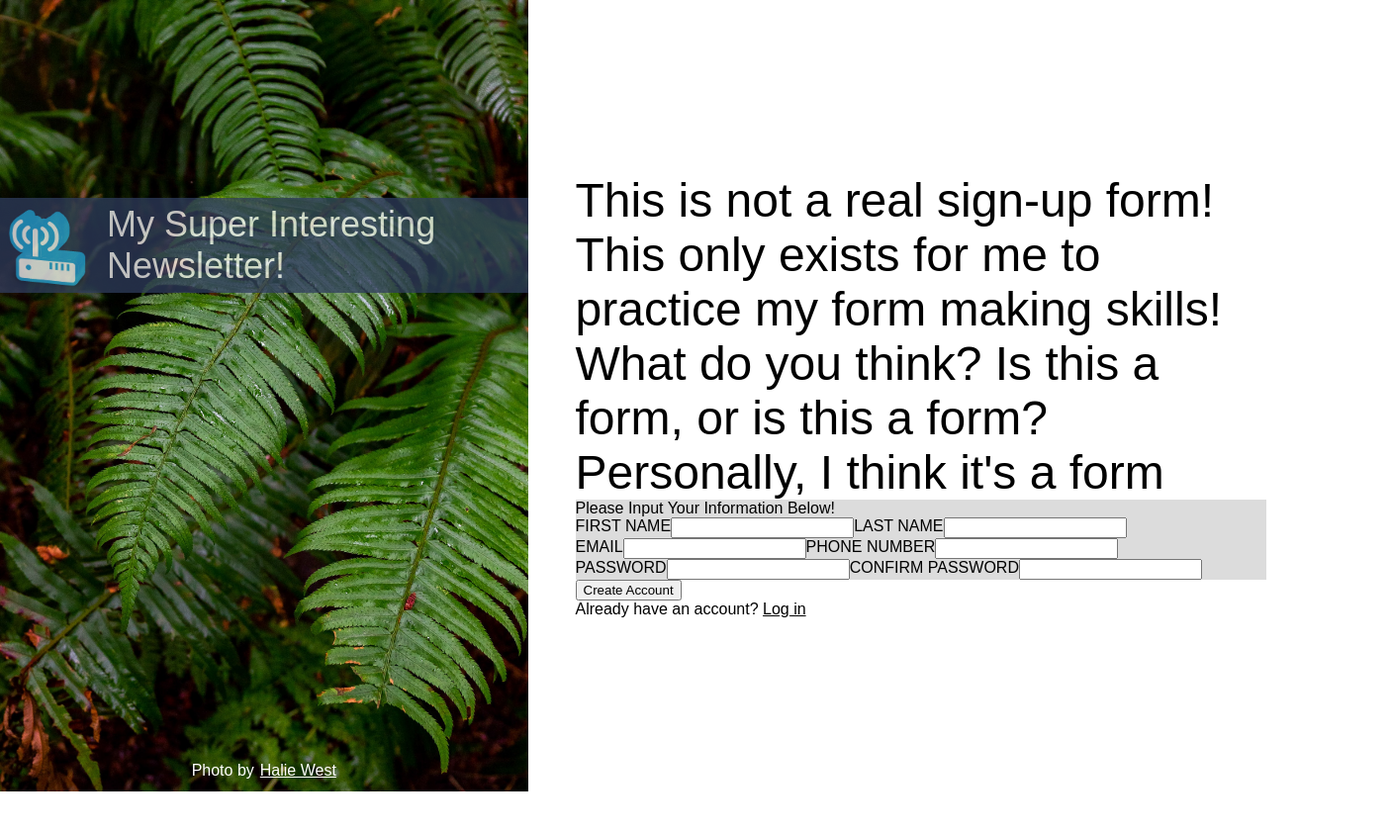
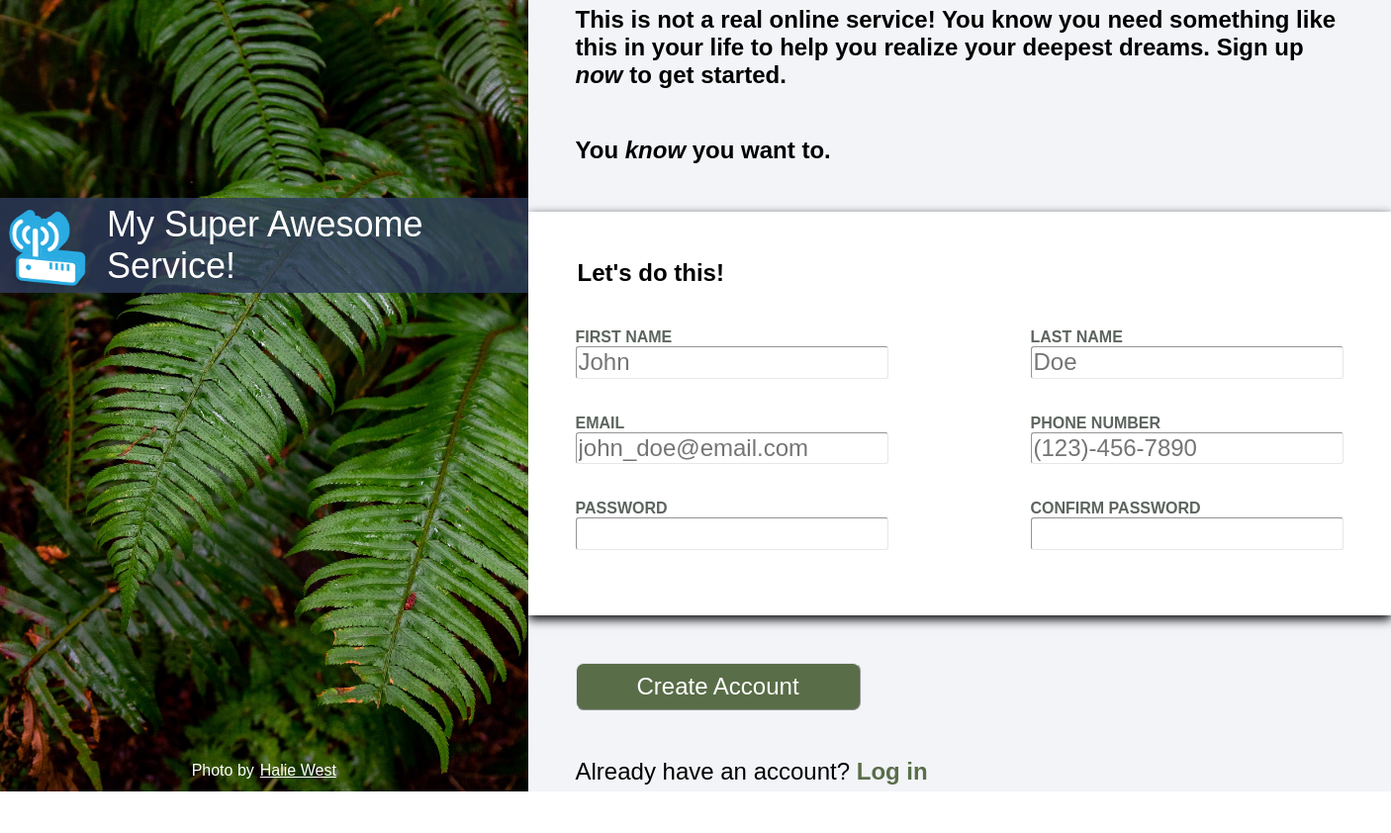
Before and after one commit to tediferJones/odin-sign-up-form, a plain HTML site: page index.html in a window 1280 px wide. Shown: the whole page at 99% size, 1406 px wide, since content can reach past the window. Before the commit the page ends 804 px from the top, so only its background shows below. Drawn offline with Linux system fonts and the light colour scheme.

Commit message:
Finishing touches

```diff
--- a/index.html
+++ b/index.html
@@ -10,46 +10,56 @@
 <body>
     <div class="image_container">
         <div class="logo">
-            <img src="wifi-wlan-icon.png" alt="Empty Mail Box">
-            <div>My Super Interesting Newsletter!</div>
+            <img class="my_title" src="wifi-wlan-icon.png" alt="Empty Mail Box">
+            <div class="my_title">My Super Awesome Service!</div>
         </div>
         <img src="backdrop.jpg" alt="Soothing Background">
         <div class="credit">Photo by <a href="https://unsplash.com/photos/25xggax4bSA">Halie West</a></div>
     </div>
     <div class="info_container">
-        <div class="message">This is not a real sign-up form!  This only exists for me to practice my form making skills!  What do you think?  Is this a form, or is this a form?  Personally, I think it's a form</div>
+        <div class="message1">This is not a real online service! You know you need something like this in your life to help you realize your deepest dreams. Sign up <em>now</em> to get started.</div>
+        <div class="message2">You <em>know</em> you want to.</div>
         <div class="my_form">
             <form>
                 <div class="form_container">
-                    <div>Please Input Your Information Below!</div>
+                    <legend>Let's do this!</legend>
                     <div class="form_row">
+                        <div class="input_container">
                             <label for="fname">FIRST NAME</label>
-                        <input type="text" id="fname">
-
+                            <input type="text" id="fname" placeholder="John" required>
+                        </div>
+                        <div class="input_container">
                             <label for="lname">LAST NAME</label>
-                        <input type="text" id="lname">
+                            <input type="text" id="lname" placeholder="Doe" required>
+                        </div>
                     </div>
 
                     <div class="form_row">
+                        <div class="input_container">
                             <label for="email">EMAIL</label>
-                        <input type="email" id="email">
-
+                            <input type="email" id="email" placeholder="john_doe@email.com" required>
+                        </div>
+                        <div class="input_container">
                             <label for="phone_num">PHONE NUMBER</label>
-                        <input type="tell" id="phone_num">
+                            <input type="tell" id="phone_num" placeholder="(123)-456-7890" required>
+                        </div>
                     </div>
 
                     <div class="form_row">
+                        <div class="input_container">
                             <label for="password">PASSWORD</label>
-                        <input type="password" id="password">
-
+                            <input type="password" id="password" required>
+                        </div>
+                        <div class="input_container">
                             <label for="confirm_password">CONFIRM PASSWORD</label>
-                        <input type="password" id="confirm_password">
+                            <input type="password" id="confirm_password" required>
+                        </div>
                     </div>
                 </div>
 
-                <input type="submit" value="Create Account">
+                <input type="submit" value="Create Account" class="submit_button">
             </form>
-            <div>Already have an account? <a href="www.google.com">Log in</a></div>
+            <div class="login">Already have an account? <a href="www.google.com" class="login_link">Log in</a></div>
         </div>
     </div>
 
--- a/style.css
+++ b/style.css
@@ -2,10 +2,11 @@ body {
     margin: 0;
     display: flex;
     font-family: Arial, Helvetica, sans-serif;
+    height: 100vh;
 }
 
 .image_container {
-    height: 100vh;
+    height: inherit;
     width: auto;
     position: relative;
 }
@@ -15,10 +16,9 @@ img {
 }
 
 .logo {
-    background-color: rgb(47, 61, 93);
+    background-color: rgba(47, 61, 93, 0.8);
     color: white;
-    font-size:36px;
-    opacity: 75%;
+    font-size: 36px;
     height: 96px;
     width: 100%;
 
@@ -48,24 +48,85 @@ a {
 }
 
 .info_container {
+    background-color: #f2f4f8;
+
     display: flex;
     flex-direction: column;
     justify-content: center;
-    margin-left: 48px;
 }
 
-.message {
-    font-size: 48px;
+.message1, .message2 {
+    font-size: 24px;
+    font-weight: bold;
+    padding: 48px;
 }
 
+.message2 {
+    padding-top: 0px;
+}
 .form_container {
-    background-color: gainsboro;
+    background-color: white;
+    padding: 48px;
+    box-shadow: 0px 4px 10px;
+}
+
+legend {
+    padding-bottom: 24px;
+    font-size: 24px;
+    font-weight: bold;
 }
 
 .form_row {
     display: flex;
+    gap: 144px;
+    padding: 18px 0px;
 }
 
-input, label {
-    display:block;
+.input_container {
+    display: flex;
+    flex-direction: column;
 }
+
+label {
+    color: rgb(92, 100, 94);
+    font-size: 16;
+    font-weight: bold;
+}
+
+input {
+    font-size: 24px;
+    border-radius: 3px;
+    border-width: 1px;
+    border-color: #E5E7EB;
+    height: 1.2em;
+}
+
+.submit_button {
+    height: 48px;
+    width: 288px;
+    border-radius: 8px;
+    margin: 48px 0px 0px 48px;
+
+    background-color: #596D48;
+    color: white;
+    font-weight: 500;
+}
+
+.login {
+    padding: 48px;
+    font-size: 24px;
+}
+
+.login_link {
+    text-decoration: none;
+    color: #596D48;
+    font-weight: bold;
+}
+
+input:focus {
+    border-width: 2px;
+    border-color: royalblue;
+    outline: royalblue;
+
+    box-shadow: 2px 2px 2px royalblue;
+}
```
Lines whose indentation alone changed are shown as unchanged.
